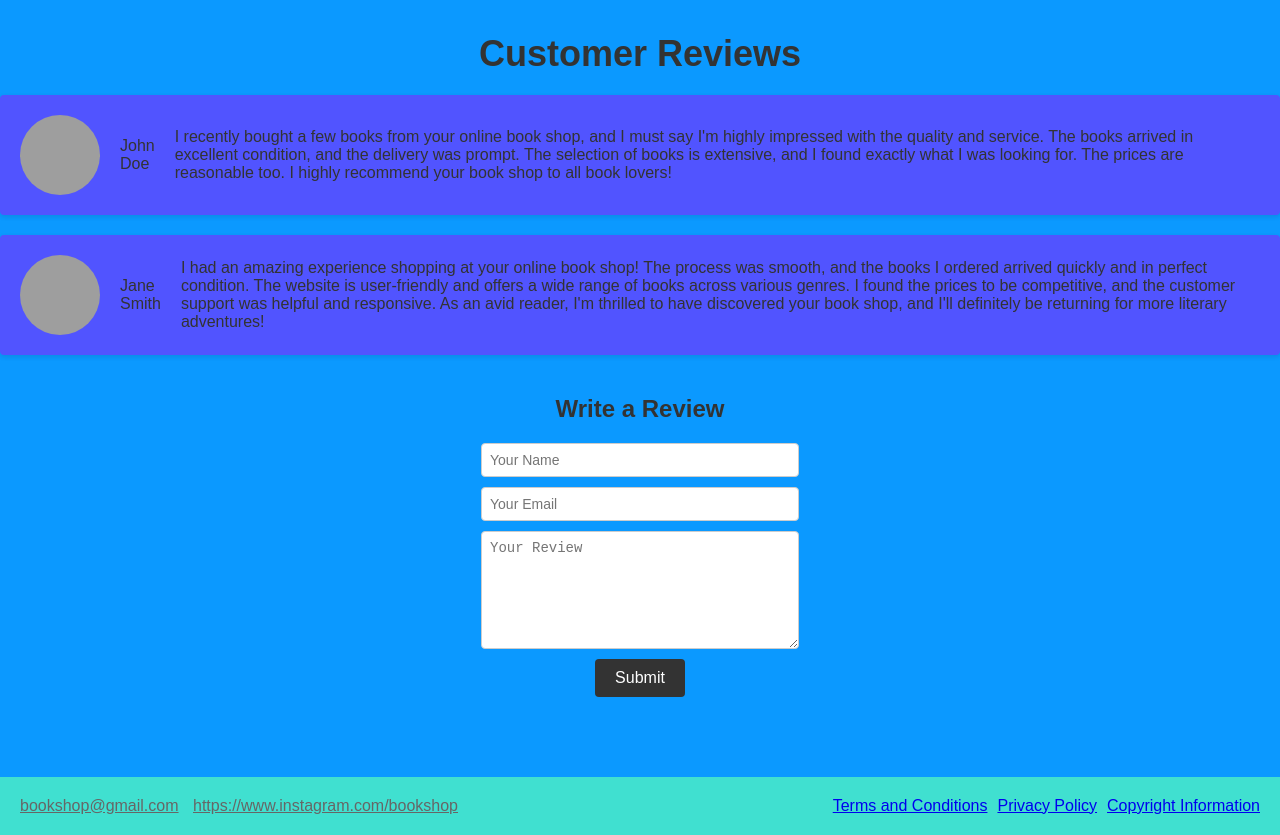
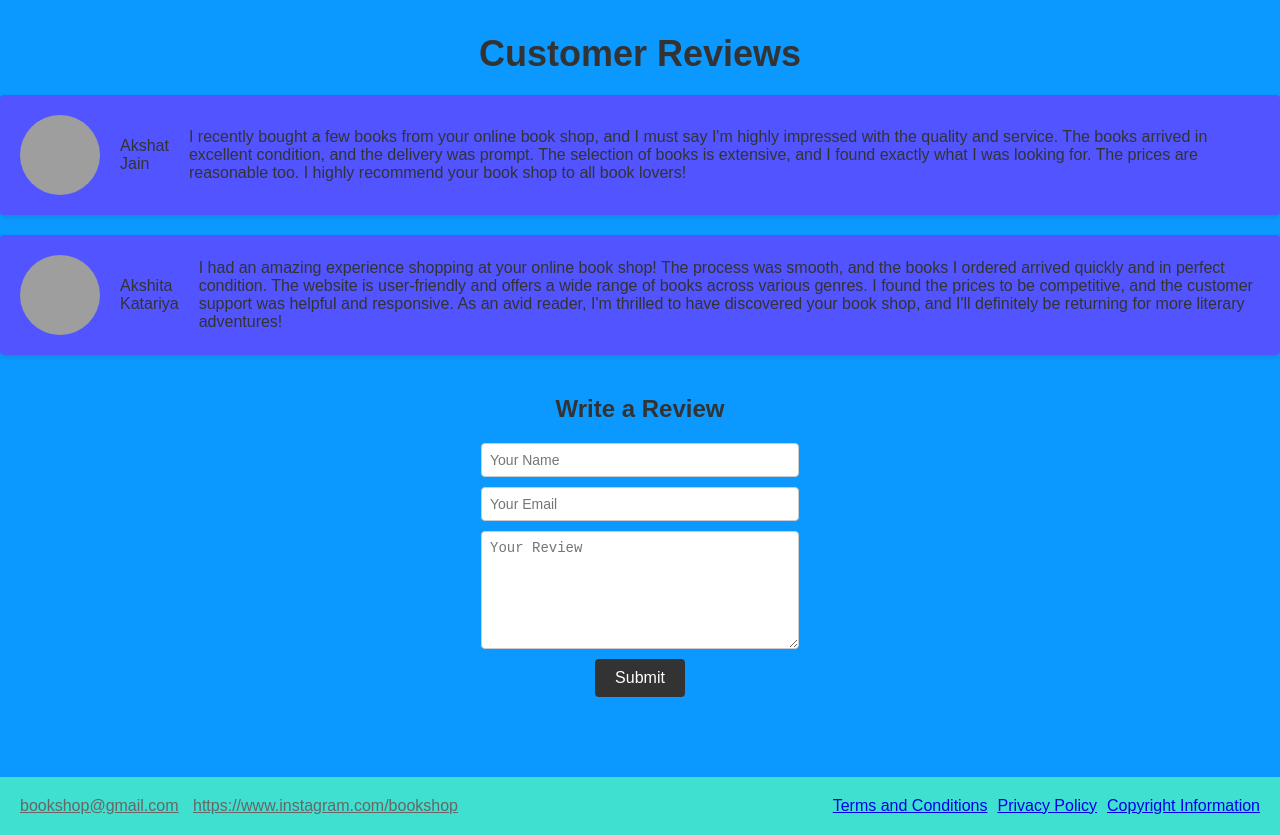
Before and after one commit to harshitjain476493/book_shop, a plain HTML site: page index.html in a window 1280 px wide. Shown: the part 3400-4235 px from the top of the page. Drawn offline with Linux system fonts and the light colour scheme; grey boxes are pictures that could not be loaded.

Commit message:
Update index.html

```diff
--- a/index.html
+++ b/index.html
@@ -150,7 +150,7 @@
             src="https://t4.ftcdn.net/jpg/03/25/73/59/360_F_325735908_TkxHU7okor9CTWHBhkGfdRumONWfIDEb.jpg"
             alt="Profile Picture"
           />
-          <p class="reviewer">John Doe</p>
+          <p class="reviewer">Akshat Jain</p>
           <p class="review">
             I recently bought a few books from your online book shop, and I must
             say I'm highly impressed with the quality and service. The books
@@ -166,7 +166,7 @@
             src="https://img.freepik.com/free-photo/smiley-businesswoman-posing-outdoors-with-arms-crossed-copy-space_23-2148767055.jpg"
             alt="Profile Picture"
           />
-          <p class="reviewer">Jane Smith</p>
+          <p class="reviewer">Akshita Katariya</p>
           <p class="review">
             I had an amazing experience shopping at your online book shop! The
             process was smooth, and the books I ordered arrived quickly and in
```
